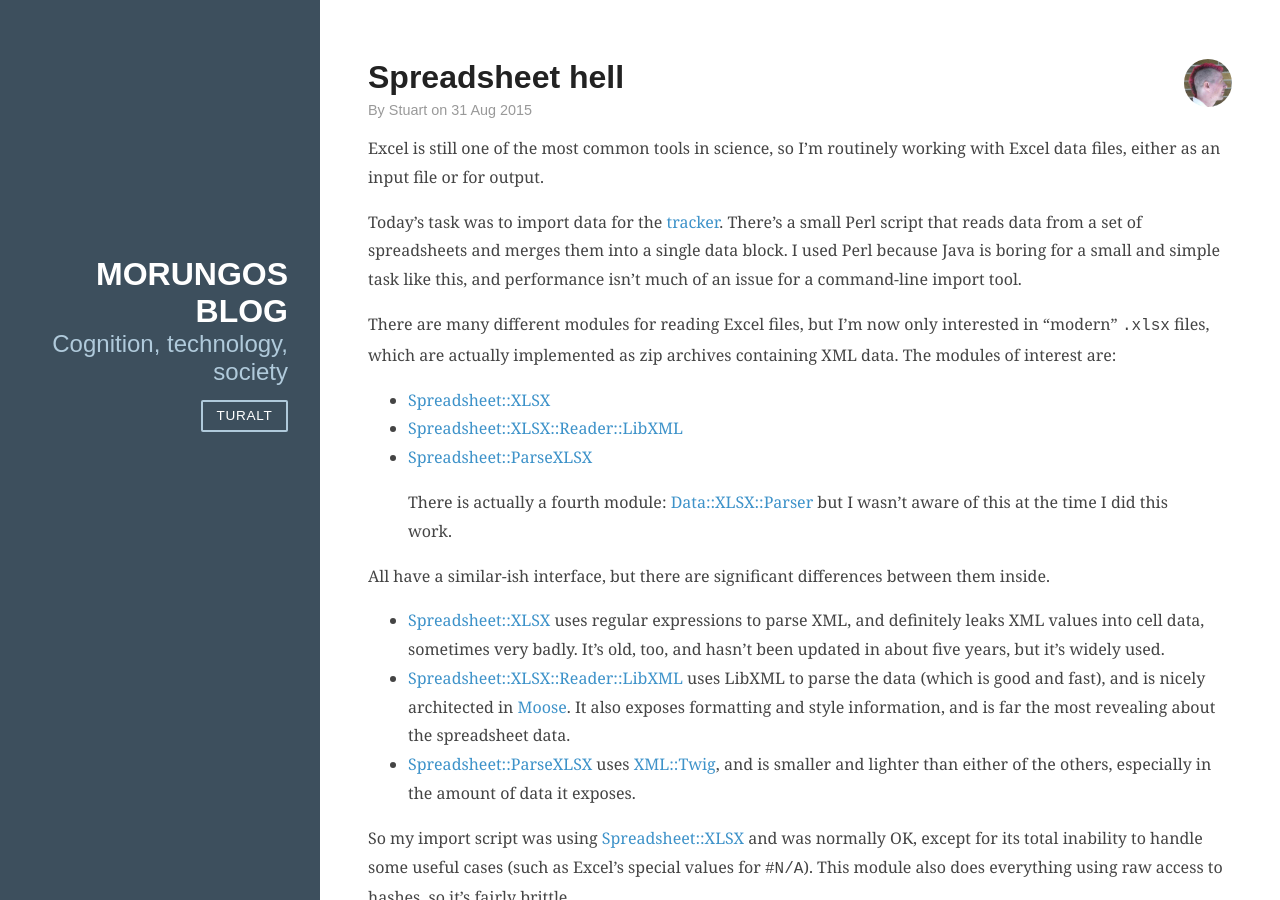
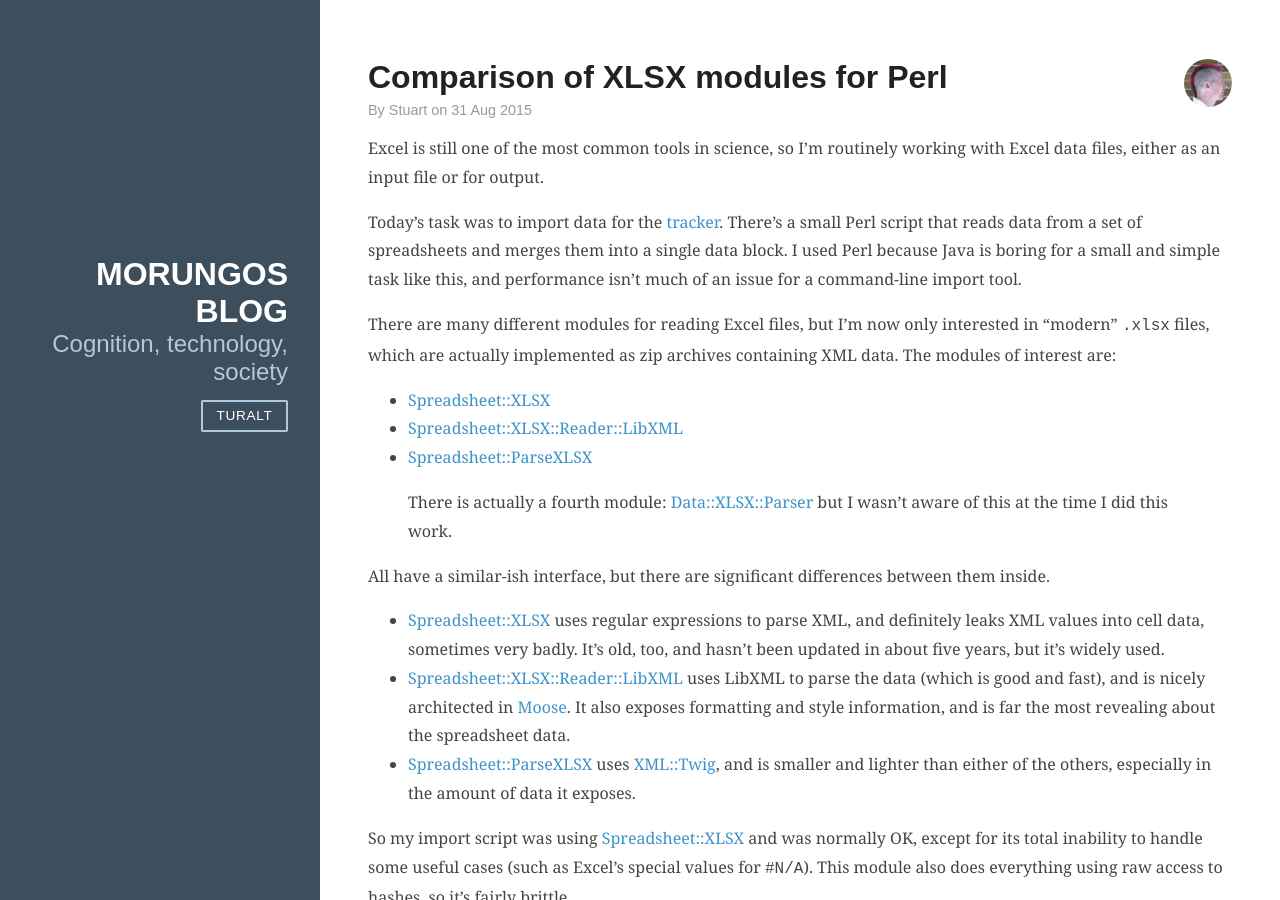
Before and after one commit to morungos/morungos.github.io, a Jekyll site: the page built from _posts/2015-08-31-comparing-xlsx-modules.md, in a window 1280 px wide and 900 px high. Built offline with Jekyll 4.4.1, drawn with Linux system fonts in a browser that asks for light colours; Markdown is read by kramdown in place of the engine named in the settings.

Commit message:
Renamed the post and title

```diff
--- a/_posts/2015-08-31-spreadsheet-hell.md
+++ b/_posts/2015-08-31-comparing-xlsx-modules.md
@@ -1,6 +1,6 @@
 ---
 layout: post
-title: Spreadsheet hell
+title: Comparison of XLSX modules for Perl
 author: Stuart
 ---
 
```
